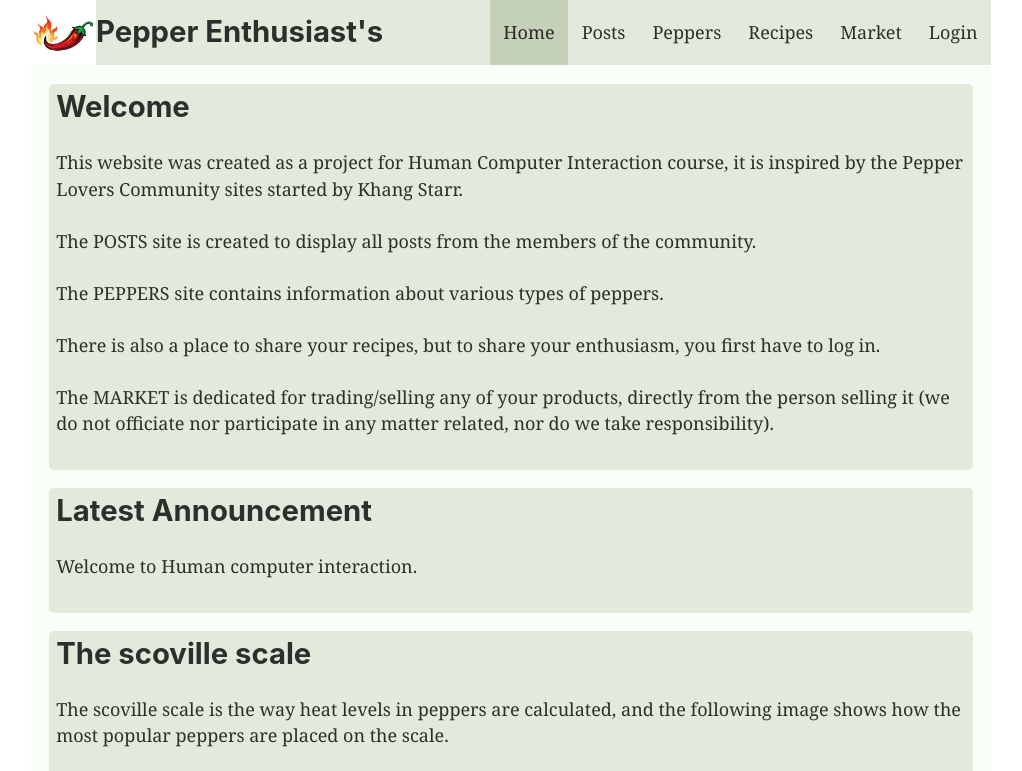
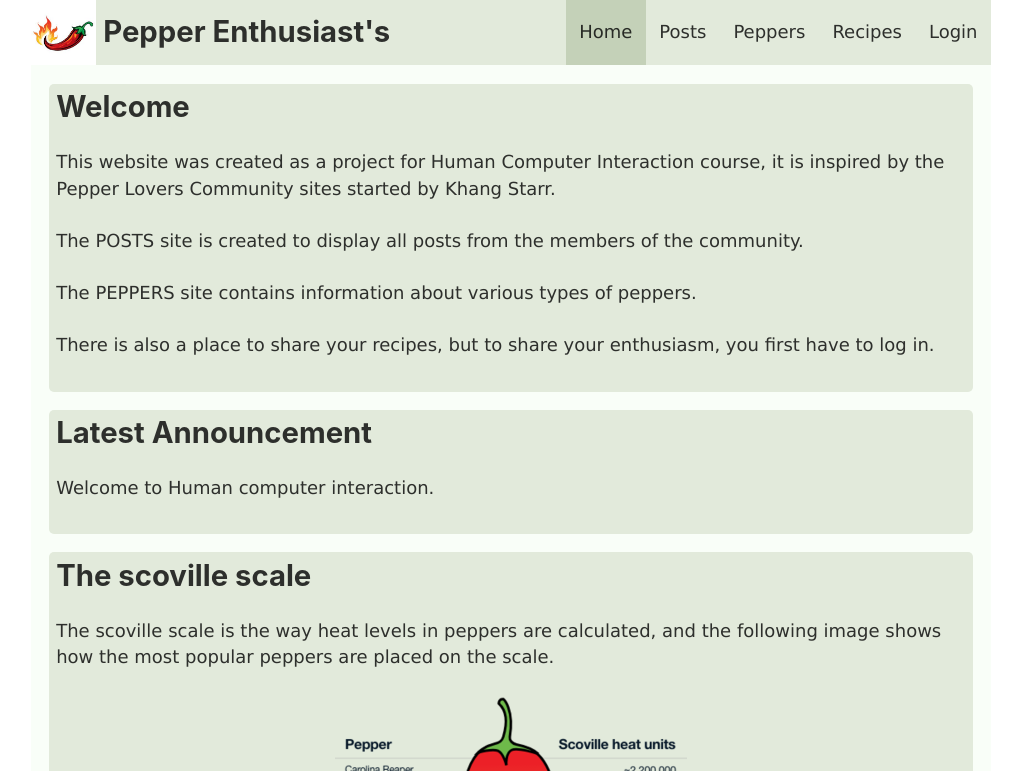
Before and after one commit to antelovric1423/HCI-PLCWebsite, a Gatsby site in the folder proj/: page / in a window 1280 px wide. Shown: the top 771 px of the page, without its empty margins (129-1151 px from the left). Built offline with nearby package versions, Linux system fonts and the light colour scheme; Gatsby itself is replaced by a stand-in of ours.

Commit message:
Change font, remove marketplace

```diff
--- a/proj/gatsby-config.js
+++ b/proj/gatsby-config.js
@@ -19,10 +19,6 @@ module.exports = {
       {
         text: "Recipes",
         path: "/recipes",
-      },
-      {
-        text: "Market",
-        path: "/marketplace",
       },
       {
         text: "Login",
--- a/proj/src/components/layout.js
+++ b/proj/src/components/layout.js
@@ -38,6 +38,7 @@ const Layout = ({ children }) => {
           padding: `0`,
           paddingTop: 0,
           paddingBottom: 0,
+          fontFamily: "Lucida Sans Unicode, Lucida Grande, sans-serif",
         }}
       >
         <header
@@ -64,6 +65,7 @@ const Layout = ({ children }) => {
                 textDecoration: "none",
                 textDecorationColor: "#ff00ff",
                 margin: "0 auto",
+                paddingLeft: "0.4rem",
                 display: "flex",
                 alignContent: "center",
                 alignItems: "center",
--- a/proj/src/pages/index.js
+++ b/proj/src/pages/index.js
@@ -25,11 +25,6 @@ const IndexPage = () => {
         <p>
           There is also a place to share your recipes, but to share your
           enthusiasm, you first have to log in.
-        </p>
-        <p>
-          The MARKET is dedicated for trading/selling any of your products,
-          directly from the person selling it (we do not officiate nor
-          participate in any matter related, nor do we take responsibility).
         </p>
       </Bubble>
 
```
Also changed, not shown: proj/src/pages/marketplace.js (deleted, +0 -13 lines).
